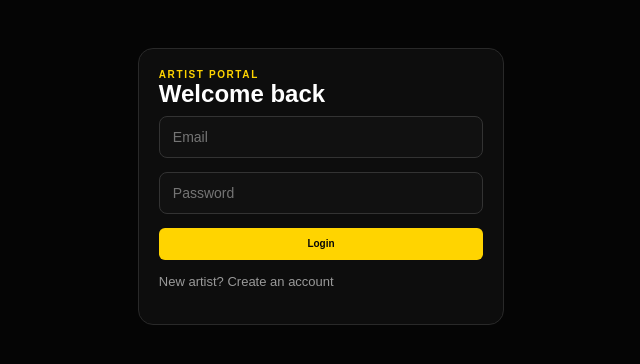
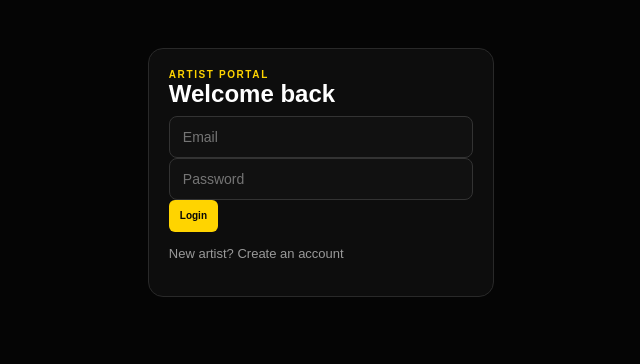
Before and after one commit to senid-221/TREKO-MUSI-ARTISTS, a Next.js app: page /login in a window 1280 px wide. Shown: the top 364 px of the page, without its empty margins (319-959 px from the left). Built offline with nearby package versions, Linux system fonts and the light colour scheme.

Commit message:
Redirect successful artists to profile dashboard

```diff
--- a/app/login/page.tsx
+++ b/app/login/page.tsx
@@ -1,5 +1,25 @@
 "use client";
-import {useState} from "react"; import {useRouter} from "next/navigation"; import Link from "next/link";
-export default function Login(){const router=useRouter();const [error,setError]=useState("");const [loading,setLoading]=useState(false);
-async function submit(e:React.FormEvent<HTMLFormElement>){e.preventDefault();setLoading(true);setError("");const f=new FormData(e.currentTarget);const r=await fetch("/api/auth/login",{method:"POST",headers:{"Content-Type":"application/json"},body:JSON.stringify(Object.fromEntries(f))});const d=await r.json();setLoading(false);if(!r.ok){setError(d.error||"Login failed");return}router.push(d.role==="ADMIN"?"/admin":"/dashboard")}
-return <main className="shell"><section className="section" style={{maxWidth:520}}><div className="card"><div className="eyebrow">Artist Portal</div><h2>Welcome back</h2>{error&&<p style={{color:"#ffd400"}}>{error}</p>}<form onSubmit={submit} style={{display:"grid",gap:14}}><input name="email" required className="field" type="email" placeholder="Email"/><input name="password" required className="field" type="password" placeholder="Password"/><button disabled={loading} className="btn primary">{loading?"Signing in...":"Login"}</button></form><p className="muted">New artist? <Link href="/register">Create an account</Link></p></div></section></main>}
+import {useState} from "react";
+import {useRouter,useSearchParams} from "next/navigation";
+import Link from "next/link";
+export default function Login(){
+ const router=useRouter(); const params=useSearchParams();
+ const [error,setError]=useState(""); const [loading,setLoading]=useState(false);
+ async function submit(e:React.FormEvent<HTMLFormElement>){
+  e.preventDefault();setLoading(true);setError("");
+  const f=new FormData(e.currentTarget);
+  const r=await fetch("/api/auth/login",{method:"POST",headers:{"Content-Type":"application/json"},body:JSON.stringify(Object.fromEntries(f))});
+  const d=await r.json();setLoading(false);
+  if(!r.ok){setError(d.error||"Login failed");return}
+  router.push(d.role==="ADMIN"?"/admin/dashboard":"/dashboard"); router.refresh();
+ }
+ return <main className="shell"><section className="section login-page" style={{maxWidth:500}}>
+  <div className="card">
+   <div className="eyebrow">Artist Portal</div><h2>Welcome back</h2>
+   {params.get("registered")==="1"&&<p className="login-success">Account created. Please login to continue.</p>}
+   {error&&<p className="login-error">{error}</p>}
+   <form onSubmit={submit} className="compact-form"><input name="email" required className="field" type="email" placeholder="Email"/><input name="password" required className="field" type="password" placeholder="Password"/><button disabled={loading} className="btn primary">{loading?"Signing in...":"Login"}</button></form>
+   <p className="muted">New artist? <Link href="/register">Create an account</Link></p>
+  </div>
+ </section></main>
+}
```
